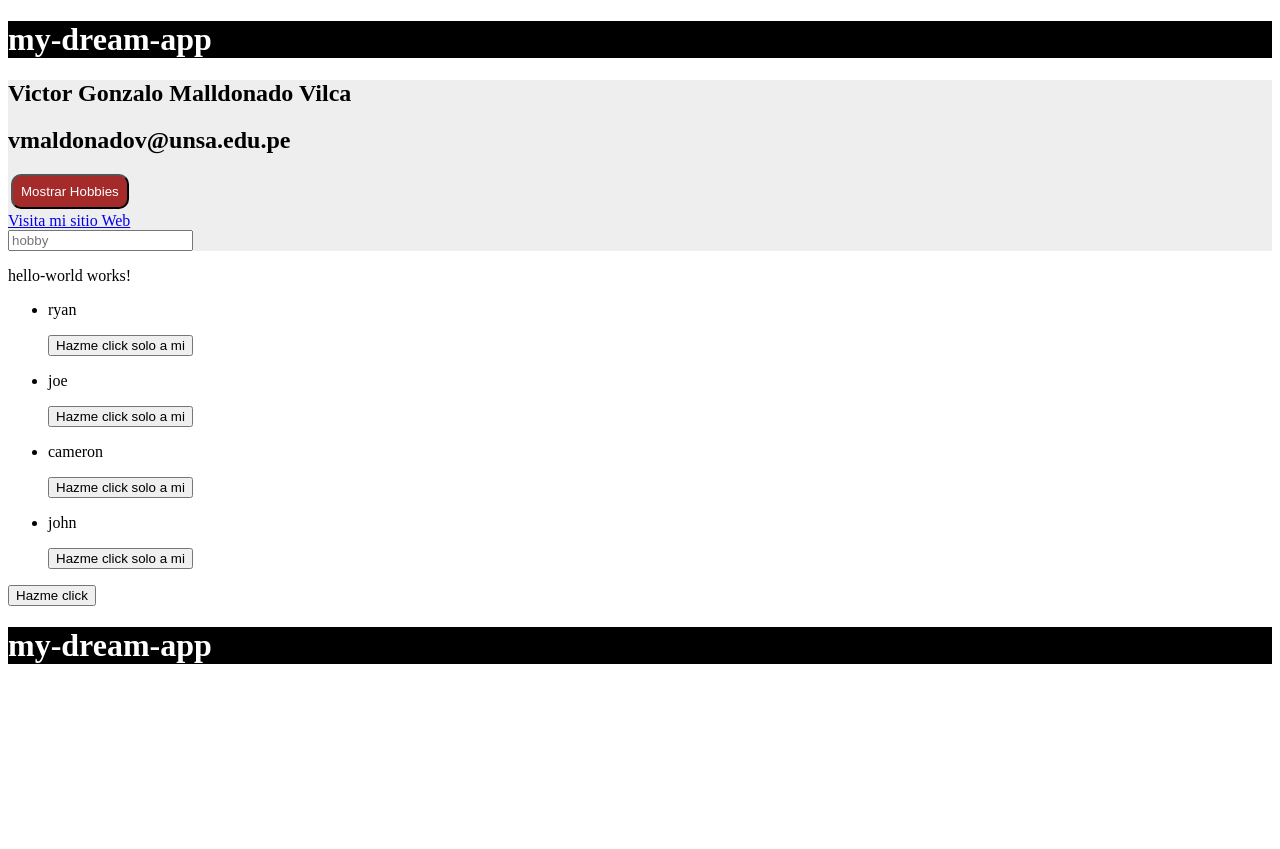
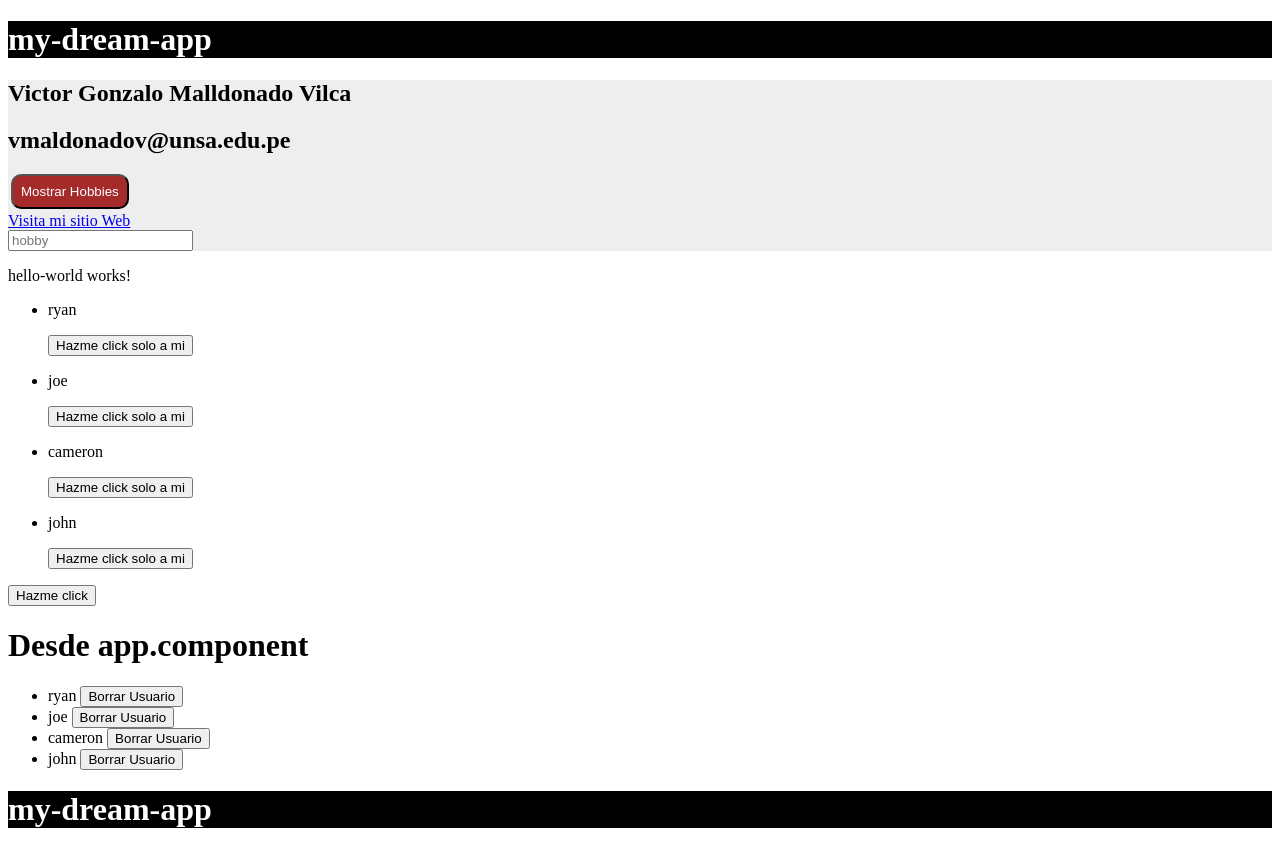
Before and after one commit to Victor-Gonzalo-Maldonado-Vilca/Angular, an Angular app: page / in a window 1280 px wide. Before the commit the page ends 800 px from the top, so only its background shows below. Built offline with nearby package versions, Linux system fonts and the light colour scheme.

Commit message:
Se implemento botones para eliminar elementos del arreglo respectivo, se definio en el componente de app la funcion deleteUser donde mediante un algoritmo logra el eliminar al usuario que se le presione el boton

```diff
--- a/src/app/app.component.html
+++ b/src/app/app.component.html
@@ -30,6 +30,14 @@
   <button (click)="sayHello()">Hazme click</button>
 </div>
 
+<!--Borrar Elementos-->
+<h1>Desde app.component</h1>
+<ul>
+  <li *ngFor="let user of users">
+    {{ user }} <button (click)="deleteUser(user)">Borrar Usuario</button>
+  </li>
+</ul>
+
 <div class="black">
   <h1>{{ title }}</h1>
 </div>
--- a/src/app/app.component.ts
+++ b/src/app/app.component.ts
@@ -38,4 +38,11 @@
     alert("Hola desde app.component");
   }
 
+  deleteUser(user: any) {
+    for(let i = 0; i < this.users.length; i++){
+      if(this.users[i] == user){
+        this.users.splice(i,1);
+      }
+    }
+  }
 }
```
